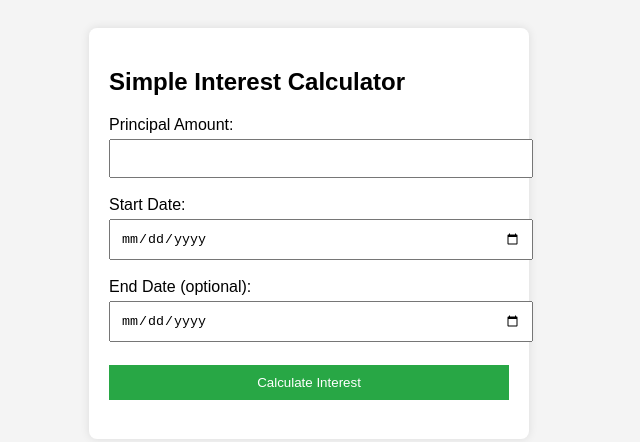
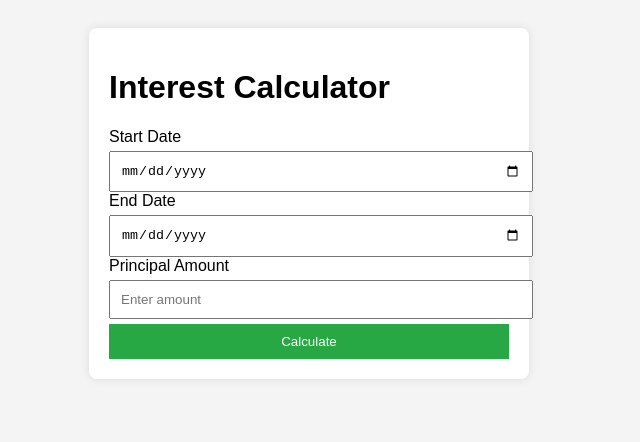
Before and after one commit to mukeshkanna002/Simple-calculator, a plain HTML site: page index.html in a window 1280 px wide. Shown: the whole page, without its empty margins (331-971 px from the left). Drawn offline with Linux system fonts and the light colour scheme.

Commit message:
Update index.html

```diff
--- a/index.html
+++ b/index.html
@@ -1,19 +1,28 @@
 <!DOCTYPE html>
 <html lang="en">
 <head>
-    <meta charset="UTF-8">
-    <title>Simple Interest Calculator</title>
-    <link rel="stylesheet" href="style.css">
+  <meta charset="UTF-8">
+  <title>Interest Calculator</title>
+  <link rel="stylesheet" href="style.css">
 </head>
 <body>
-    <div class="container">
-        <h2>Simple Interest Calculator</h2>
-        <label>Principal Amount: <input type="number" id="principal" /></label><br><br>
-        <label>Start Date: <input type="date" id="startDate" /></label><br><br>
-        <label>End Date (optional): <input type="date" id="endDate" /></label><br><br>
-        <button onclick="calculateInterest()">Calculate Interest</button>
-        <h3 id="result"></h3>
-    </div>
-    <script src="script.js"></script>
+  <div class="container">
+    <h1>Interest Calculator</h1>
+
+    <label>Start Date</label>
+    <input type="date" id="startDate">
+
+    <label>End Date</label>
+    <input type="date" id="endDate">
+
+    <label>Principal Amount</label>
+    <input type="number" id="amount" placeholder="Enter amount">
+
+    <button onclick="calculateInterest()">Calculate</button>
+
+    <div id="output"></div>
+  </div>
+
+  <script src="script.js"></script>
 </body>
 </html>
```
